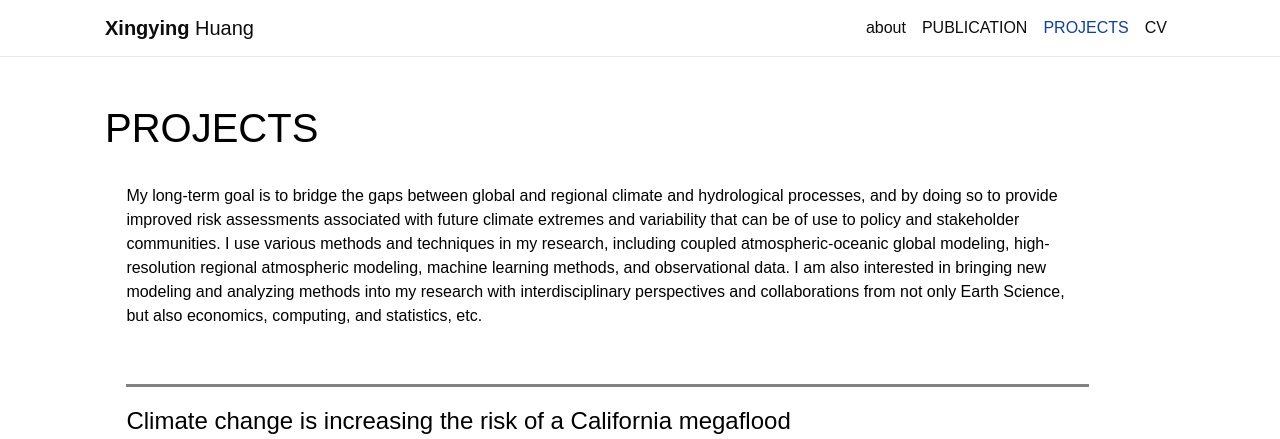
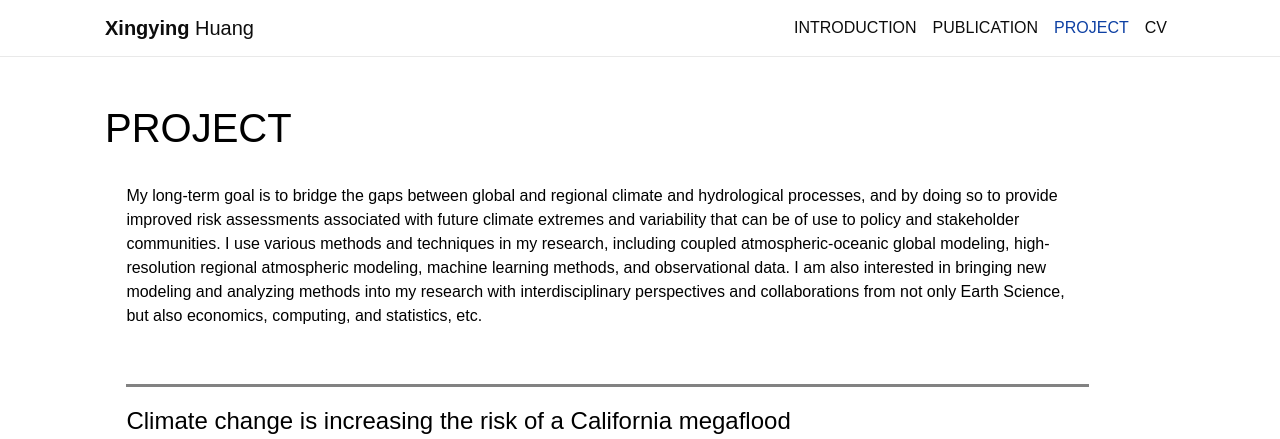
Before and after one commit to Xingyhuang/new_xingyhuang.github.io, a Jekyll site: the page built from _pages/research.md, in a window 1280 px wide and 900 px high, cut to the strip 0-439 px from the top of the window. Built offline with Jekyll 4.4.1, drawn with Linux system fonts in a browser that asks for light colours; nearby versions of some CDN libraries; a style sheet for code colours, icons or effects is not loaded.

Commit message:
update nav bar

```diff
--- a/_includes/header.html
+++ b/_includes/header.html
@@ -25,7 +25,7 @@
           <!-- About -->
           <li class="nav-item {% if page.title == 'about' %}active{% endif %}">
             <a class="nav-link" href="{{ '/' | relative_url }}">
-              about
+              INTRODUCTION
               {% if page.title == "about" %}
                 <span class="sr-only">(current)</span>
               {% endif %}
--- a/_pages/research.md
+++ b/_pages/research.md
@@ -1,8 +1,8 @@
 ---
 layout: page
 order: 1
-title: PROJECTS
-permalink: /projects/
+title: PROJECT
+permalink: /project/
 description:
 nav: true
 ---
```
